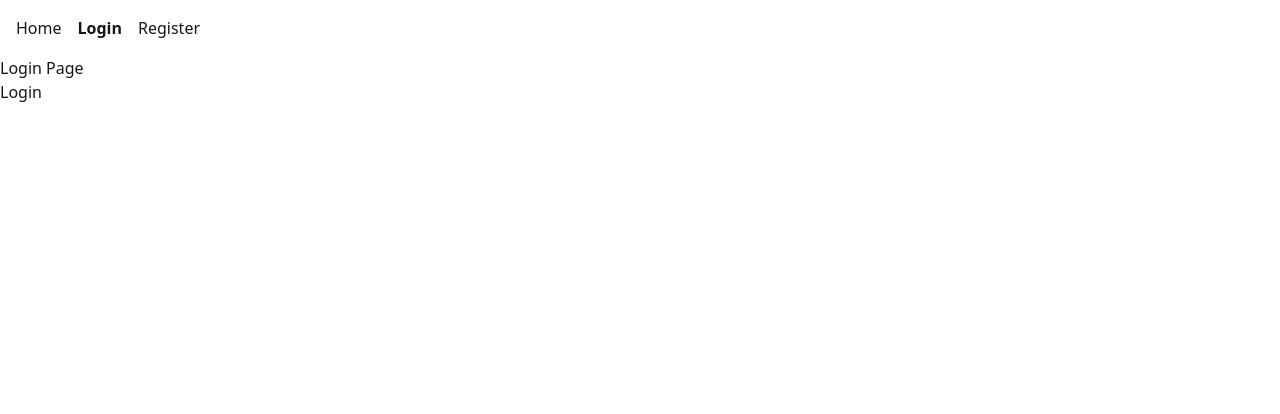
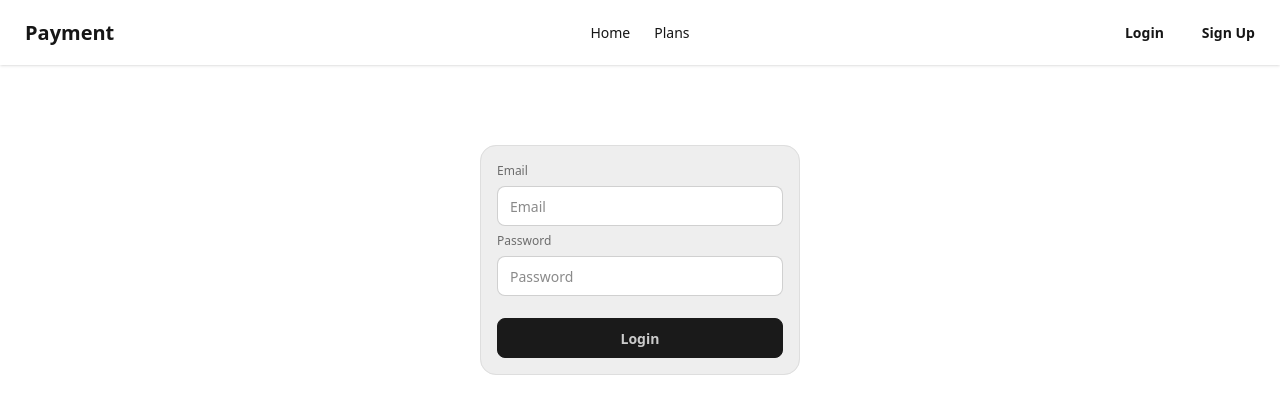
Before and after one commit to edorguez/payment-reminder, a React (Vite) app in the folder web/: page /login in a window 1280 px wide. Shown: the top 414 px of the page. Built offline with nearby package versions, Linux system fonts and the light colour scheme.

Commit message:
Create navbar and login

```diff
--- /dev/null
+++ b/web/src/components/features/login/LoginCard.tsx
@@ -0,0 +1,19 @@
+const LoginCard = () => {
+  return (
+    <>
+      <div className="flex justify-center mt-20">
+        <fieldset className="fieldset bg-base-200 border-base-300 rounded-box w-xs border p-4">
+          <label className="label">Email</label>
+          <input type="email" className="input" placeholder="Email" />
+
+          <label className="label">Password</label>
+          <input type="password" className="input" placeholder="Password" />
+
+          <button className="btn btn-neutral mt-4">Login</button>
+        </fieldset>
+      </div>
+    </>
+  );
+}
+
+export default LoginCard;
--- a/web/src/layouts/PublicLayout.tsx
+++ b/web/src/layouts/PublicLayout.tsx
@@ -1,34 +1,43 @@
-import { Link, Outlet, useLocation } from 'react-router-dom';
+import { Link, Outlet } from 'react-router-dom';
 
 const PublicLayout = () => {
-  const location = useLocation();
-
   return (
-    <div>
-      <nav style={{ padding: '1rem' }}>
-        <ul style={{ display: 'flex', gap: '1rem', listStyle: 'none', padding: 0 }}>
-          <li>
-            <Link to="/" style={{ fontWeight: location.pathname === '/' ? 'bold' : 'normal' }}>
-              Home
-            </Link>
-          </li>
-          <li>
-            <Link to="/login" style={{ fontWeight: location.pathname === '/login' ? 'bold' : 'normal' }}>
-              Login
-            </Link>
-          </li>
-          <li>
-            <Link to="/register" style={{ fontWeight: location.pathname === '/register' ? 'bold' : 'normal' }}>
-              Register
-            </Link>
-          </li>
-        </ul>
-      </nav>
+    <>
+      <div className="navbar bg-base-100 shadow-sm">
+        <div className="navbar-start">
+          <div className="dropdown">
+            <div tabIndex={0} role="button" className="btn btn-ghost lg:hidden">
+              <svg xmlns="http://www.w3.org/2000/svg" className="h-5 w-5" fill="none" viewBox="0 0 24 24" stroke="currentColor"> <path strokeLinecap="round" strokeLinejoin="round" strokeWidth="2" d="M4 6h16M4 12h8m-8 6h16" /> </svg>
+            </div>
+            <ul
+              tabIndex={0}
+              className="menu menu-sm dropdown-content bg-base-100 rounded-box z-1 mt-3 w-52 p-2 shadow">
+              <li><a>Mobile Item 1</a></li>
+              <li><a>Mobile Item 3</a></li>
+            </ul>
+          </div>
+          <a className="btn btn-ghost text-xl">Payment</a>
+        </div>
+        <div className="navbar-center hidden lg:flex">
+          <ul className="menu menu-horizontal px-1">
+            <li><a>Home</a></li>
+            <li><a>Plans</a></li>
+          </ul>
+        </div>
+        <div className="navbar-end">
+          <Link to="/login" className="btn btn-ghost">
+            Login
+          </Link>
+          <Link to="/signup" className='btn btn-ghost ml-1'>
+            Sign Up
+          </Link>
+        </div>
+      </div>
 
       <main>
         <Outlet />
       </main>
-    </div>
+    </>
   );
 }
 
--- a/web/src/pages/Login.tsx
+++ b/web/src/pages/Login.tsx
@@ -1,19 +1,9 @@
-import { useNavigate } from "react-router-dom";
+import LoginCard from "../components/features/login/LoginCard";
 
 const Login = () => {
-  const navigate = useNavigate();
-
-  const handleLogin = () => {
-    localStorage.setItem('authToken', 'your-token-here');
-    navigate('/dashboard');
-  };
-
   return (
-    <div>
-      <h1>Login Page</h1>
-      <button onClick={handleLogin}>Login</button>
-    </div>
+      <LoginCard />
   );
 }
 
-export default Login
+export default Login;
--- /dev/null
+++ b/web/src/pages/Signup.tsx
@@ -0,0 +1,7 @@
+const Signup = () => {
+  return (
+    <h1>Sign Up Page</h1>
+  );
+}
+
+export default Signup;
--- a/web/src/routes.tsx
+++ b/web/src/routes.tsx
@@ -6,6 +6,7 @@ import PrivateLayout from './layouts/PrivateLayout';
 import Dashboard from './pages/Dashboard';
 import Login from './pages/Login';
 import { useAuth } from './context/AuthContext';
+import Signup from './pages/Signup';
 
 const PrivateRoute = () => {
   const { isAuthenticated } = useAuth();
@@ -18,7 +19,7 @@ export const router = createBrowserRouter([
     children: [
       { index: true, element: <Home /> },
       { path: '/login', element: <Login /> },
-      { path: '/register', element: <div>Register Page</div> },
+      { path: '/signup', element: <Signup /> },
     ]
   },
   {
```
